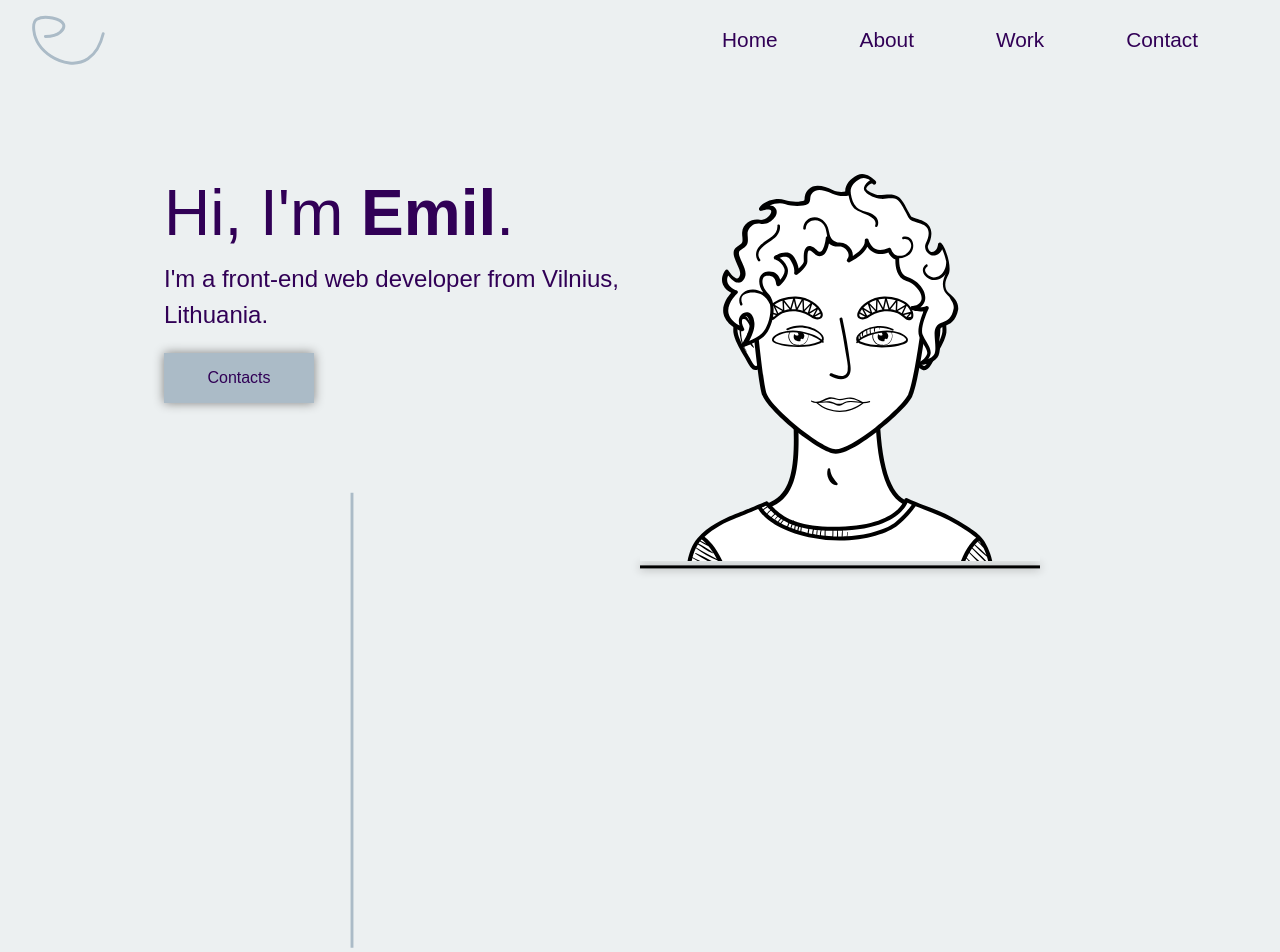
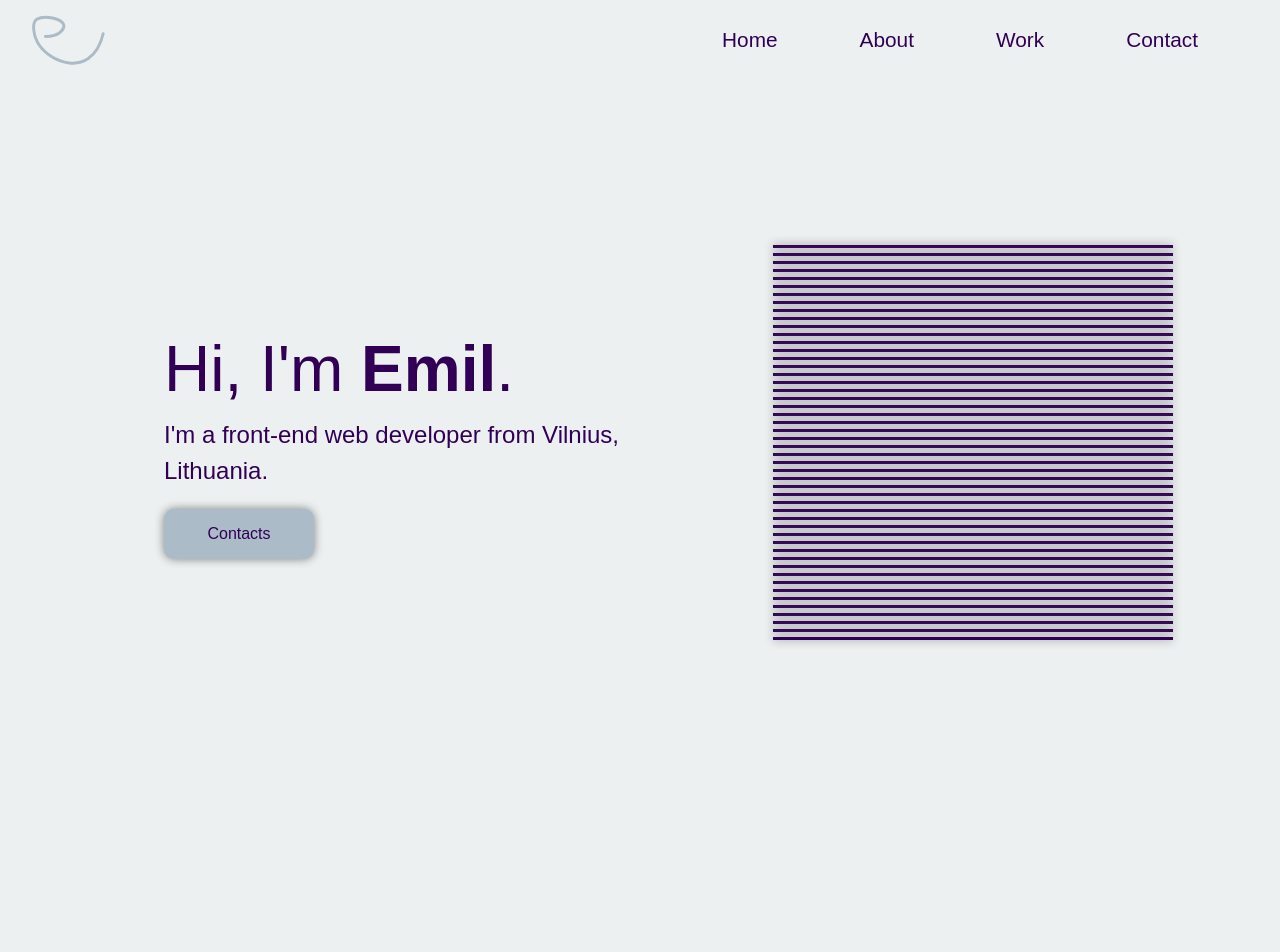
Before and after one commit to lipskij/threejs-website, a Next.js app: page / in a window 1280 px wide. Shown: the top 952 px of the page. Built offline with nearby package versions, Linux system fonts and the light colour scheme.

Commit message:
feat: updating home page

```diff
--- a/pages/index.tsx
+++ b/pages/index.tsx
@@ -4,6 +4,8 @@ import Link from "next/link";
 import Image from "next/image";
 import BackToTop from "../components/BackToTop";
 import { useEffect } from "react";
+import React from "react";
+import { motion } from "framer-motion";
 
 const Home: NextPage = () => {
   const hash = typeof window !== "undefined" ? window.location.hash : "";
@@ -14,6 +16,14 @@ const Home: NextPage = () => {
       about?.scrollIntoView({ behavior: "smooth" });
     }
   }, [hash]);
+  // React.useEffect(() => {
+  //   // show cursor possition
+  //   document.addEventListener("mousemove", (e) => {
+  //     const x = e.clientX;
+  //     const y = e.clientY;
+  //     console.log("mouse move", x, y);
+  //   });
+  // }, []);
 
   return (
     <div>
@@ -28,27 +38,29 @@ const Home: NextPage = () => {
               Contacts
             </Link>
           </div>
-
-          <div className={styles.image}>
-            <Image
-              src='/images/image.svg'
-              alt='hero'
-              width={400}
-              height={400}
-            />
-            <div className={styles.line} />
-          </div>
-          <div>
-            <svg viewBox='0 0 100 100' xmlns='http://www.w3.org/2000/svg'>
-              <line
-                x1='50'
-                y1='80'
-                x2='50'
-                y2='1'
-                stroke='#abbbc7'
-                strokeWidth={0.5}
+          <div
+            style={{
+              position: "absolute",
+              top: "30%",
+              left: "60%",
+            }}
+          >
+            {Array.from(Array(50).keys()).map((i) => (
+              <motion.div
+                key={i}
+                animate={{
+                  scale: [1, 1.2, 1],
+                  opacity: [0, 1],
+                  transition: { duration: 1 },
+                }}
+                whileHover={{
+                  scale: 1.2,
+                  transition: { duration: 0.2 },
+                  boxShadow: "0px 0px 20px #aa3bff",
+                }}
+                className={styles.line}
               />
-            </svg>
+            ))}
           </div>
         </section>
 
--- a/styles/Home.module.css
+++ b/styles/Home.module.css
@@ -49,6 +49,7 @@
   width: 150px;
   height: 50px;
   background-color: var(--secondary-color);
+  border-radius: 10px;
   box-shadow: 0 0 10px grey;
   cursor: pointer;
   transition: 0.2s;
@@ -59,6 +60,8 @@
 .button:hover {
   scale: 1.05;
   transition: 0.2s;
+  background-color: var(--text-color);
+  color: var(--primary-color);
 }
 
 .image {
@@ -69,7 +72,8 @@
 .line {
   width: 400px;
   height: 3px;
-  background-color: #000;
+  background-color: var(--text-color);
+  margin: 5px;
   box-shadow: 0 0 10px grey;
 }
 
```
Also changed, not shown: public/images/image.svg (deleted).
